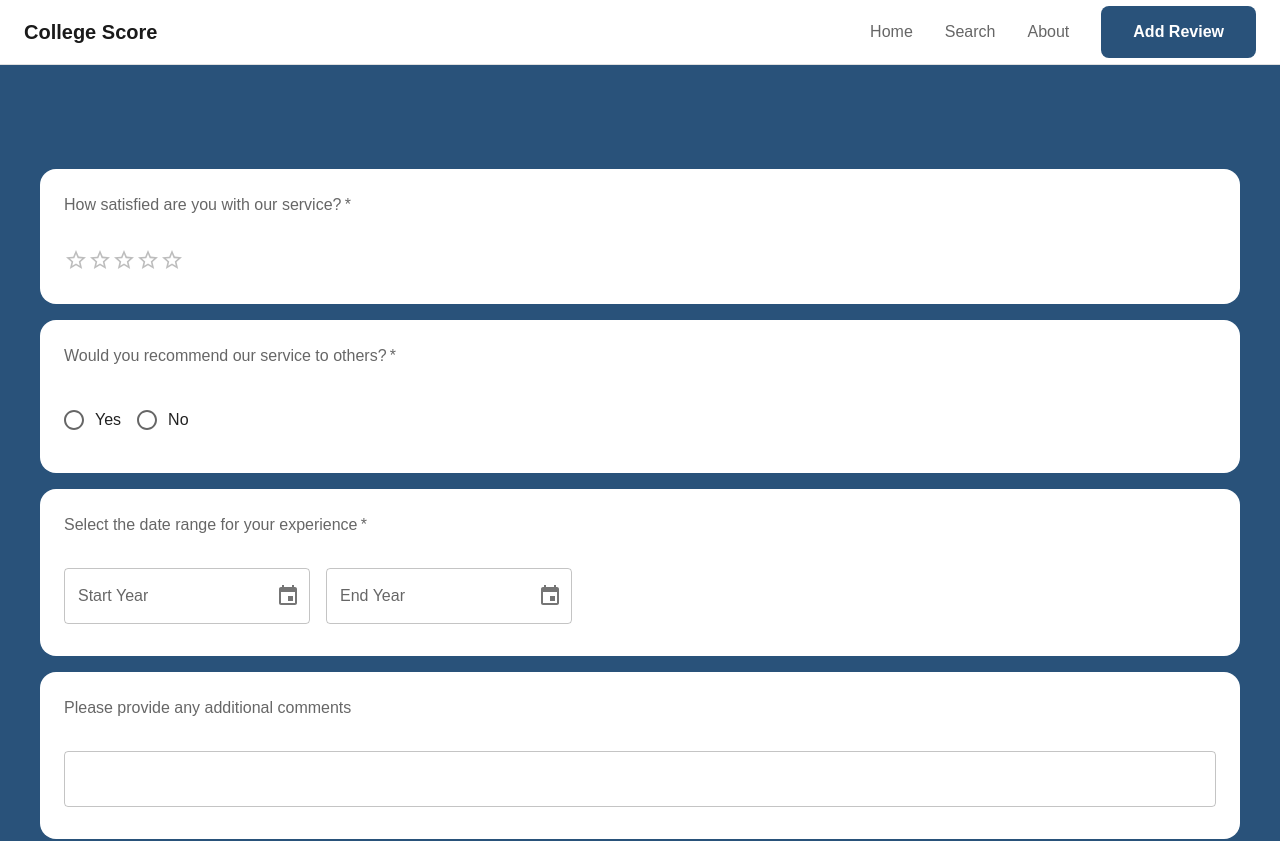
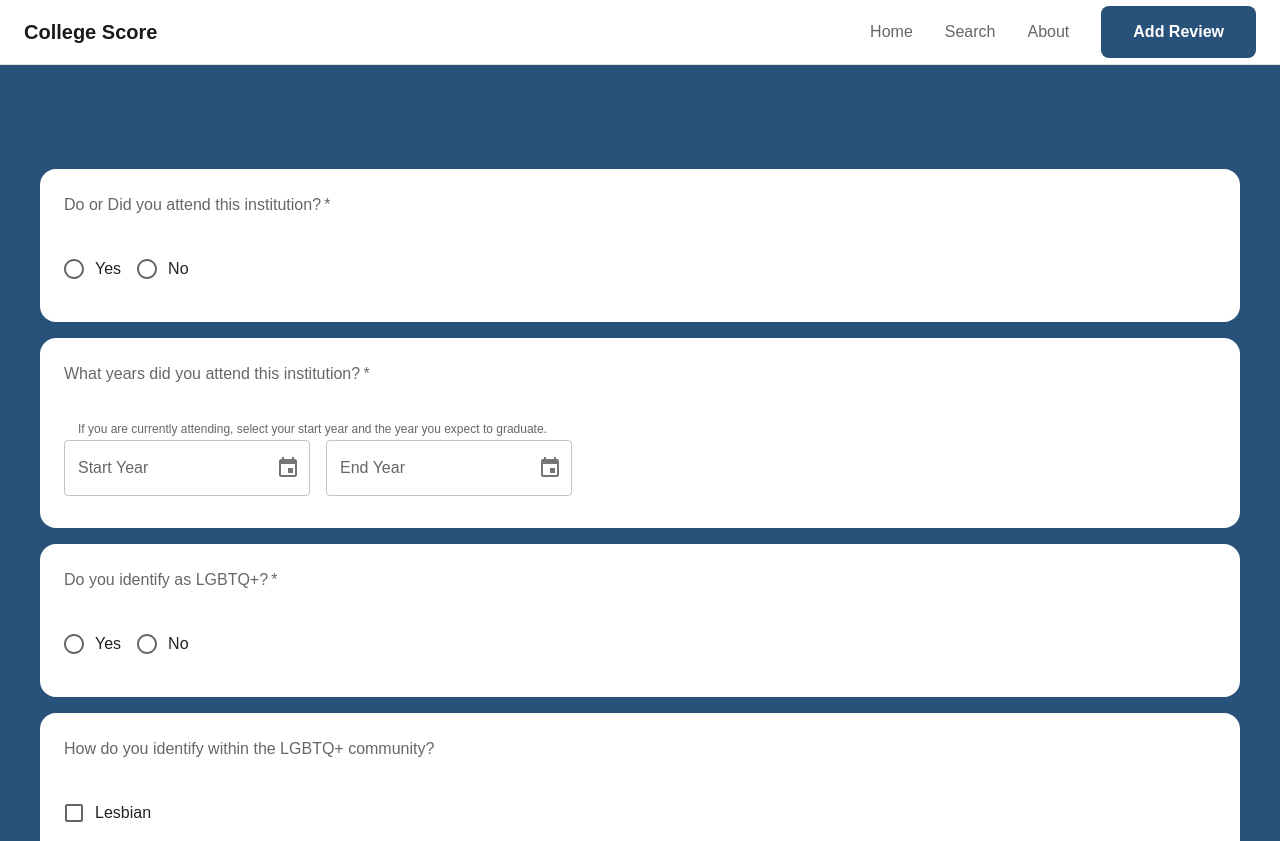
Before and after one commit to collegescore/frontend, a Next.js app: page /review in a window 1280 px wide. Shown: the top 841 px of the page. Built offline with nearby package versions, Linux system fonts and the light colour scheme; some icons are missing; what @mui/material-nextjs would draw is missing.

Commit message:
Added questions to seperate file

```diff
--- a/src/app/review/page.tsx
+++ b/src/app/review/page.tsx
@@ -10,37 +10,9 @@ import {
 } from "@mui/material";
 import ArrowBackIcon from "@mui/icons-material/ArrowBack";
 import ReviewQuestion from "@/components/review/Question";
-import { Question, Answer } from "@/types/review_qa";
+import { Answer } from "@/types/review_qa";
 import { useRouter } from "next/navigation";
-
-const questions: Question[] = [
-  {
-    id: "q1",
-    type: "star-rating",
-    question: "How satisfied are you with our service?",
-    required: true,
-  },
-  {
-    id: "q2",
-    type: "yes-no",
-    question: "Would you recommend our service to others?",
-    required: true,
-  },
-  {
-    id: "q3",
-    type: "date-range",
-    question: "Select the date range for your experience",
-    required: true,
-  },
-  {
-    id: "q4",
-    type: "text",
-    question: "Please provide any additional comments",
-    multiline: true,
-    maxLength: 500,
-    placeholder: "Enter your comments here...",
-  },
-];
+import { reviewQuestions } from "@/lib/reviewQuestions";
 
 function ReviewPage() {
   const router = useRouter();
@@ -102,7 +74,7 @@ function ReviewPage() {
         </IconButton>
       </Container>
 
-      {questions.map((question) => (
+      {reviewQuestions.map((question) => (
         <Container
           key={question.id}
           maxWidth="lg"
--- /dev/null
+++ b/src/lib/reviewQuestions.ts
@@ -0,0 +1,168 @@
+import { Question } from "@/types/review_qa";
+
+/**
+ * Review form questions
+ * These questions are displayed in the review form for users to answer
+ */
+export const reviewQuestions: Question[] = [
+  {
+    id: "q1",
+    type: "yes-no",
+    question: "Do or Did you attend this institution?",
+    required: true,
+  },
+  {
+    id: "q2",
+    type: "date-range",
+    question: "What years did you attend this institution?",
+    helpText: "If you are currently attending, select your start year and the year you expect to graduate.",
+    required: true,
+  },
+  {
+    id: "q3",
+    type: "yes-no",
+    question: "Do you identify as LGBTQ+?",
+    required: true,
+    conditional: true,
+    followUpQuestionId: "q4",
+  },
+  {
+    id: "q4",
+    type: "multiple-choice",
+    question: "How do you identify within the LGBTQ+ community?",
+    options: ["Lesbian", "Gay", "Bisexual",
+      "Transgender", "Queer", "Questioning","Intersex",
+      "Asexual", "Aromantic", "Pansexual", "Other"],
+  },
+  {
+    id: "q5",
+    type: "yes-no",
+    question: "Do you identify as a person of color (POC)?",
+    required: true,
+    conditional: true,
+    followUpQuestionId: "q6",
+  },
+  {
+    id: "q6",
+    type: "multiple-choice",
+    question: "How do you identify as a person of color (POC)?",
+    options: ["Black or African American", "Hispanic or Latino", "Asian", "Native American or Alaska Native", "Native Hawaiian or Other Pacific Islander", "Middle Eastern or North African", "Other"],
+  },
+  {
+    id: "q7",
+    type: "yes-no",
+    question: "Have you used accessibility services at this institution?",
+    helpText: "Accessibility services may use of an assistive technology, extended test time, note taking assistance, accessible housing, etc.",
+    required: true,
+  },
+  {
+    id: "q8",
+    type: "multiple-choice",
+    question: "Which if any of the following disabilities do you identify with?",
+    options: ["Visual Impairment", "Hearing Impairment", "Mobility Impairment", "Chronic Health Condition", "Learning Disability", "Mental Health Condition", "Neurodivergent Condition (e.g., Autism, ADHD)", "Other"],
+  },
+  //Rating Questions
+  {
+    id: "q9",
+    type: "star-rating",
+    question: "On a scale of 1-5 how safe do you feel on campus and the surrounding area as a person with your identities?",
+    helpText: "1 being not safe at all, 5 being incredibly safe."
+  },
+  {
+    id: "q10",
+    type: "star-rating",
+    question: "On a scale of 1-5 how inclusive to your identities are your peers",
+    helpText: "1 being not inclusive at all, 5 being incredibly inclusive."
+  },
+  {
+    id: "q11",
+    type: "star-rating",
+    question: "On a scale of 1-5 how inclusive to your identities is your institution (such as staff and faculty)",
+    helpText: "1 being not supportive at all, 5 being incredibly supportive."
+  },
+  {
+    id: "q12",
+    type: "star-rating",
+    question: "On a scale of 1-5 how rarely do you hear ableist/derogatory language from students?",
+    helpText: "1 being frequently, 5 being never."
+  },
+  {
+    id: "q13",
+    type: "star-rating",
+    question: "On a scale of 1-5 how rarely do you hear ableist/derogatory language from staff?",
+    helpText: "1 being frequently, 5 being never."
+  },
+  {
+    id: "q14",
+    type: "star-rating",
+    question: "On a scale of 1-5 how accessible is your campus infrastructure?",
+    helpText: "1 being not accessible at all, 5 being incredibly accessible."
+  },
+  {
+    id: "q15",
+    type: "star-rating",
+    question: "On a scale of 1–5, how easy is it for students to find and participate in disability communities and spaces on or near campus?",
+    helpText: "1 being not accessible at all, 5 being very accessible and welcoming."
+  },
+  {
+    id: "q16",
+    type: "star-rating",
+    question: "On a scale of 1-5 how reliable are your accommodations provided by DRS/faculty",
+    helpText: "1 being not reliable at all, 5 being incredibly reliable."
+  },
+  //Write-in Questions
+  {
+    id: "q17",
+    type: "text",
+    question: "If you are comfortable with having this information included in your public response, please share what accommodations you use and what your experience getting those accommodations met has been?",
+    multiline: true,
+    placeholder: "Enter your response here..."
+  },
+  {
+    id: "q18",
+    type: "text",
+    question: "Did you feel welcome and supported? Please share 1-3 ways your identity has shaped your experience at this school.",
+    multiline: true,
+    placeholder: "Enter your response here..."
+  },
+  {
+    id: "q19",
+    type: "text",
+    question: "Please share 1-3 challenges you have experienced related to your identity, particularly as part of one or more underrepresented groups?",
+    multiline: true,
+    placeholder: "Enter your response here..."
+  },
+  {
+    id: "q20",
+    type: "text",
+    question: "Are there any meaningful community groups or classes you would like to share with prospective students?",
+    multiline: true,
+    placeholder: "Enter your response here..."
+  }
+  /*{
+    id: "q1",
+    type: "star-rating",
+    question: "How satisfied are you with our service?",
+    required: true,
+  },
+  {
+    id: "q2",
+    type: "yes-no",
+    question: "Would you recommend our service to others?",
+    required: true,
+  },
+  {
+    id: "q3",
+    type: "date-range",
+    question: "Select the date range for your experience",
+    required: true,
+  },
+  {
+    id: "q4",
+    type: "text",
+    question: "Please provide any additional comments",
+    multiline: true,
+    maxLength: 500,
+    placeholder: "Enter your comments here...",
+  },*/
+];
```
